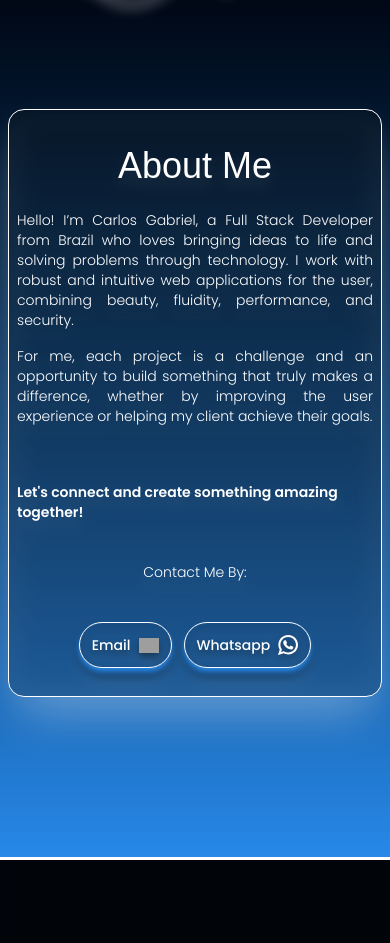
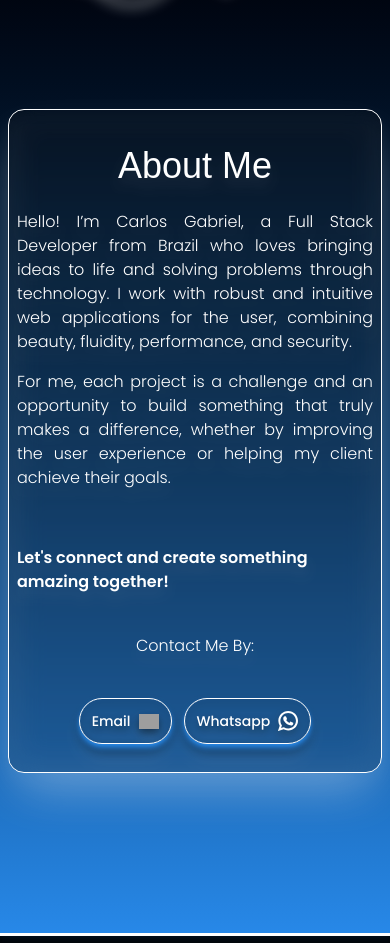
Before and after one commit to CarlosGabrielRocha/portfolio, a React (Vite) app: page / in a window 390 px wide. Shown: the part 1771-2714 px from the top of the page. Built offline with nearby package versions, Linux system fonts and the light colour scheme; grey boxes are pictures that could not be loaded; a web font is replaced by a local one.

Commit message:
fix: Fix text size on modal

```diff
--- a/src/components/TextCard/index.tsx
+++ b/src/components/TextCard/index.tsx
@@ -4,7 +4,7 @@ import { motion } from "motion/react";
 const TextCard: React.FC<DefaultProps> = ({ children, className = "" }) => {
   return (
     <motion.div
-      className={`flex flex-col gap-4 px-2 sm:px-5 py-7 w-full text-justify bg-black/20 border-1 rounded-2xl drop-shadow-xl/15 drop-shadow-white shadow-2xl/30 shadow-white text-sm backdrop-blur-lg ${className}`}
+      className={`flex flex-col gap-4 px-2 sm:px-5 py-7 w-full text-justify bg-black/20 border-1 rounded-2xl drop-shadow-xl/15 drop-shadow-white shadow-2xl/30 shadow-white backdrop-blur-lg ${className}`}
       initial={{ opacity: 0, y: -70 }}
       whileInView={{ opacity: 1, y: 0 }}
       transition={{ duration: 0.8 }}
```
